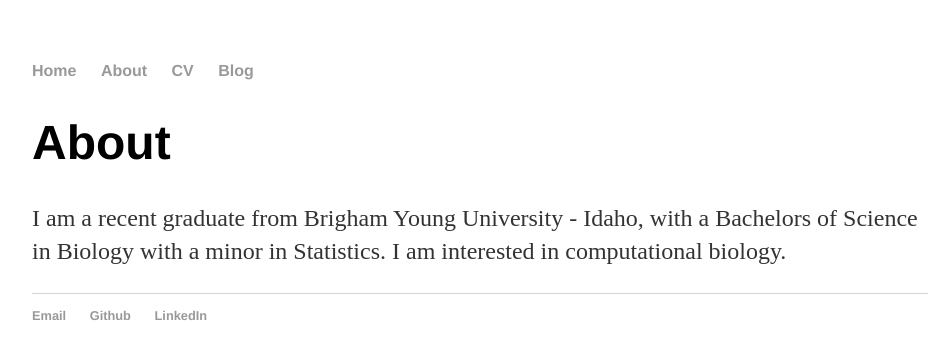
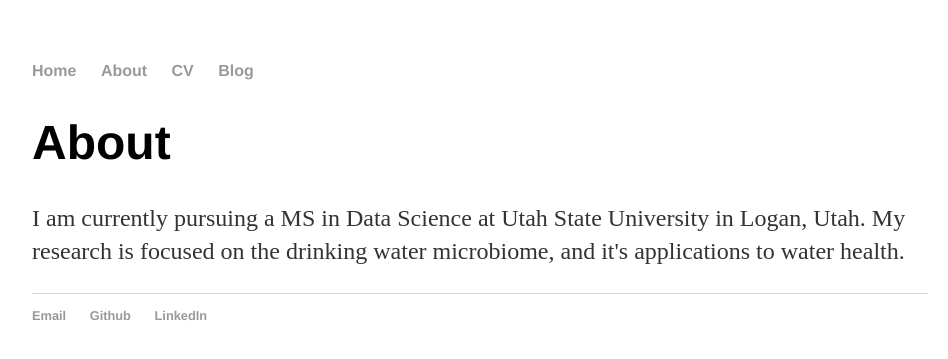
Before and after one commit to m6urns/m6urns.github.io, a Jekyll site: the page built from about/index.html, in a window 1280 px wide. Shown: the top 359 px of the page, without its empty margins (160-1108 px from the left). Built offline with Jekyll 4.4.1, drawn with Linux system fonts in a browser that asks for light colours.

Commit message:
Update index.html

```diff
--- a/about/index.html
+++ b/about/index.html
@@ -5,8 +5,7 @@ title: About Matt Burns
 
 		<div class="about">
 			<h1>About</h1>
-			<p>I am a recent graduate from Brigham Young University - Idaho, with a Bachelors of Science in
-			Biology with a minor in Statistics. I am interested in computational biology. </p>
+			<p>I am currently pursuing a MS in Data Science at Utah State University in Logan, Utah. My research is focused on the drinking water microbiome, and it's applications to water health.</p>
 <!--
 			<ul class="contacts">
 				<li><a href="#">@TwitterHandle</a></li>
```
